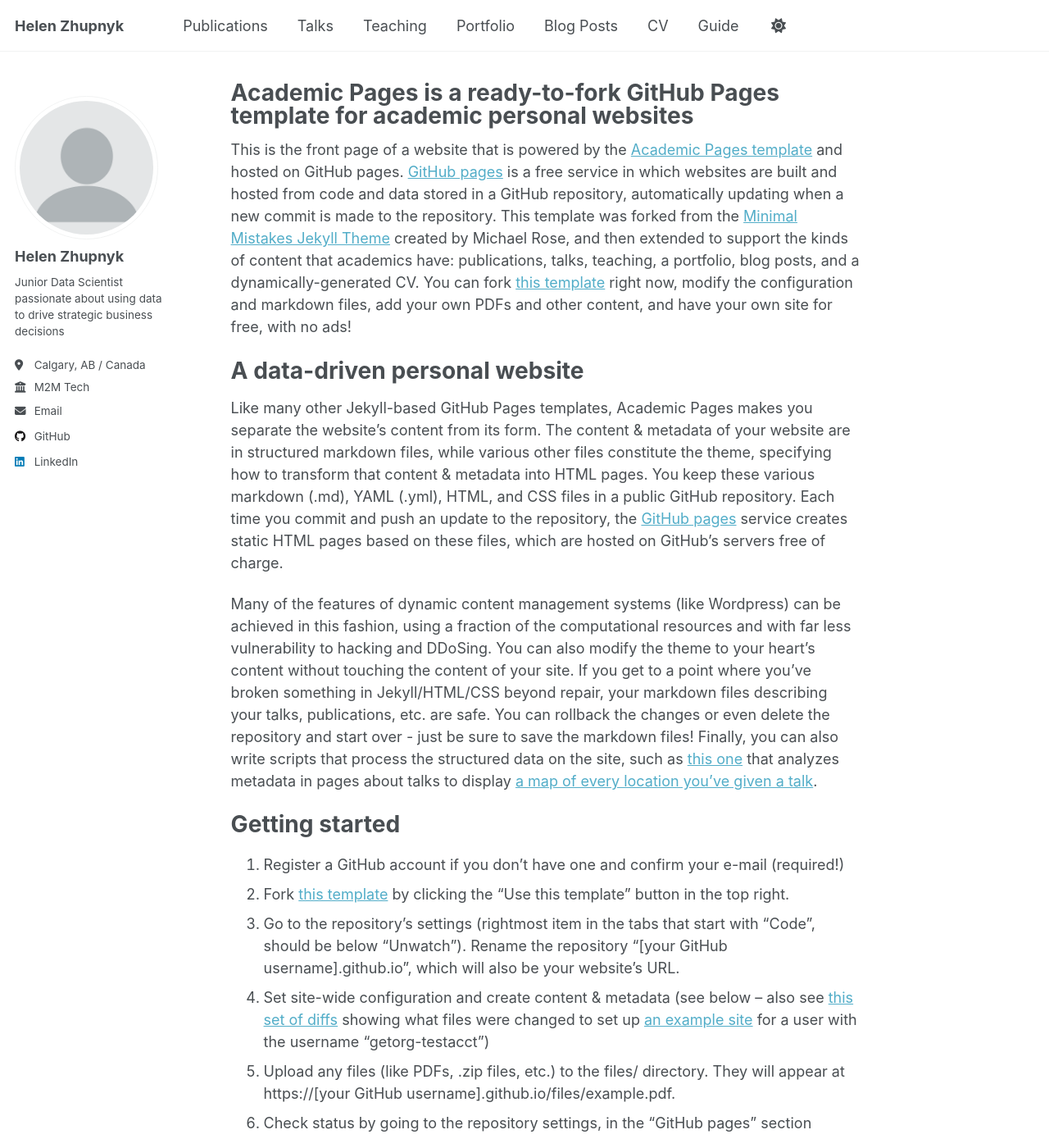
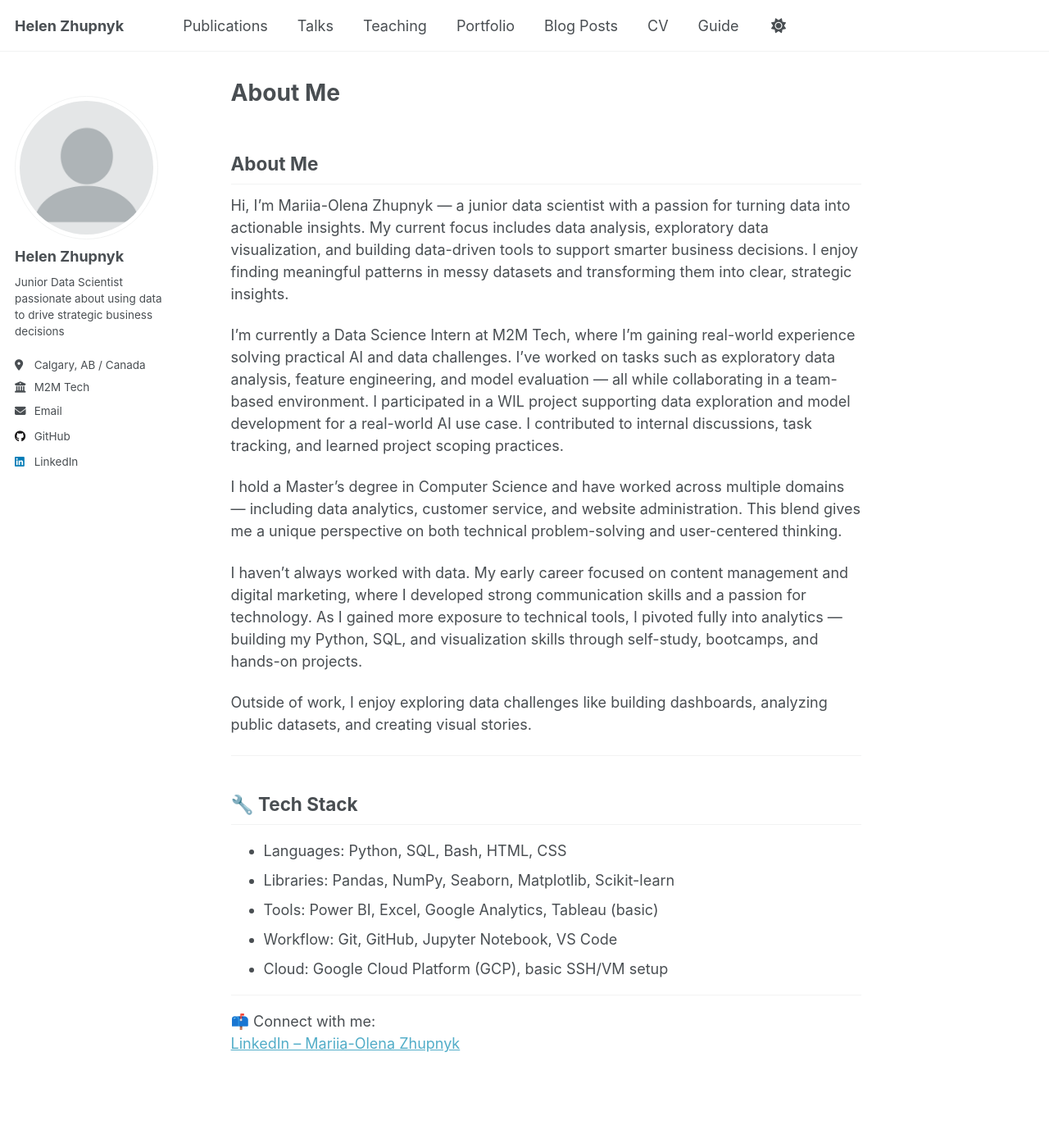
Before and after one commit to helenzhupnyk/helenzhupnyk.github.io, a Jekyll site: the page built from _pages/about.md, in a window 1280 px wide and 1400 px high. Shown: the whole window at 82% size. Built offline with Jekyll 4.4.1, drawn with Linux system fonts in a browser that asks for light colours; some of the changed text lies outside the part shown.

Commit message:
about.md

```diff
--- a/_pages/about.md
+++ b/_pages/about.md
@@ -1,49 +1,35 @@
 ---
 permalink: /
-title: "Academic Pages is a ready-to-fork GitHub Pages template for academic personal websites"
+title: "About Me"
 author_profile: true
 redirect_from:
   - /about/
   - /about.html
 ---
 
-This is the front page of a website that is powered by the [Academic Pages template](https://github.com/academicpages/academicpages.github.io) and hosted on GitHub pages. [GitHub pages](https://pages.github.com) is a free service in which websites are built and hosted from code and data stored in a GitHub repository, automatically updating when a new commit is made to the repository. This template was forked from the [Minimal Mistakes Jekyll Theme](https://mmistakes.github.io/minimal-mistakes/) created by Michael Rose, and then extended to support the kinds of content that academics have: publications, talks, teaching, a portfolio, blog posts, and a dynamically-generated CV. You can fork [this template](https://github.com/academicpages/academicpages.github.io) right now, modify the configuration and markdown files, add your own PDFs and other content, and have your own site for free, with no ads!
+## About Me
 
-A data-driven personal website
-======
-Like many other Jekyll-based GitHub Pages templates, Academic Pages makes you separate the website's content from its form. The content & metadata of your website are in structured markdown files, while various other files constitute the theme, specifying how to transform that content & metadata into HTML pages. You keep these various markdown (.md), YAML (.yml), HTML, and CSS files in a public GitHub repository. Each time you commit and push an update to the repository, the [GitHub pages](https://pages.github.com/) service creates static HTML pages based on these files, which are hosted on GitHub's servers free of charge.
+Hi, I’m Mariia-Olena Zhupnyk — a junior data scientist with a passion for turning data into actionable insights. My current focus includes data analysis, exploratory data visualization, and building data-driven tools to support smarter business decisions. I enjoy finding meaningful patterns in messy datasets and transforming them into clear, strategic insights.
 
-Many of the features of dynamic content management systems (like Wordpress) can be achieved in this fashion, using a fraction of the computational resources and with far less vulnerability to hacking and DDoSing. You can also modify the theme to your heart's content without touching the content of your site. If you get to a point where you've broken something in Jekyll/HTML/CSS beyond repair, your markdown files describing your talks, publications, etc. are safe. You can rollback the changes or even delete the repository and start over - just be sure to save the markdown files! Finally, you can also write scripts that process the structured data on the site, such as [this one](https://github.com/academicpages/academicpages.github.io/blob/master/talkmap.ipynb) that analyzes metadata in pages about talks to display [a map of every location you've given a talk](https://academicpages.github.io/talkmap.html).
+I’m currently a Data Science Intern at M2M Tech, where I’m gaining real-world experience solving practical AI and data challenges. I’ve worked on tasks such as exploratory data analysis, feature engineering, and model evaluation — all while collaborating in a team-based environment. I participated in a WIL project supporting data exploration and model development for a real-world AI use case. I contributed to internal discussions, task tracking, and learned project scoping practices.
 
-Getting started
-======
-1. Register a GitHub account if you don't have one and confirm your e-mail (required!)
-1. Fork [this template](https://github.com/academicpages/academicpages.github.io) by clicking the "Use this template" button in the top right.
-1. Go to the repository's settings (rightmost item in the tabs that start with "Code", should be below "Unwatch"). Rename the repository "[your GitHub username].github.io", which will also be your website's URL.
-1. Set site-wide configuration and create content & metadata (see below -- also see [this set of diffs](http://archive.is/3TPas) showing what files were changed to set up [an example site](https://getorg-testacct.github.io) for a user with the username "getorg-testacct")
-1. Upload any files (like PDFs, .zip files, etc.) to the files/ directory. They will appear at https://[your GitHub username].github.io/files/example.pdf.
-1. Check status by going to the repository settings, in the "GitHub pages" section
+I hold a Master’s degree in Computer Science and have worked across multiple domains — including data analytics, customer service, and website administration. This blend gives me a unique perspective on both technical problem-solving and user-centered thinking.
 
-Site-wide configuration
-------
-The main configuration file for the site is in the base directory in [_config.yml](https://github.com/academicpages/academicpages.github.io/blob/master/_config.yml), which defines the content in the sidebars and other site-wide features. You will need to replace the default variables with ones about yourself and your site's github repository. The configuration file for the top menu is in [_data/navigation.yml](https://github.com/academicpages/academicpages.github.io/blob/master/_data/navigation.yml). For example, if you don't have a portfolio or blog posts, you can remove those items from that navigation.yml file to remove them from the header.
+I haven’t always worked with data. My early career focused on content management and digital marketing, where I developed strong communication skills and a passion for technology. As I gained more exposure to technical tools, I pivoted fully into analytics — building my Python, SQL, and visualization skills through self-study, bootcamps, and hands-on projects.
 
-Create content & metadata
-------
-For site content, there is one markdown file for each type of content, which are stored in directories like _publications, _talks, _posts, _teaching, or _pages. For example, each talk is a markdown file in the [_talks directory](https://github.com/academicpages/academicpages.github.io/tree/master/_talks). At the top of each markdown file is structured data in YAML about the talk, which the theme will parse to do lots of cool stuff. The same structured data about a talk is used to generate the list of talks on the [Talks page](https://academicpages.github.io/talks), each [individual page](https://academicpages.github.io/talks/2012-03-01-talk-1) for specific talks, the talks section for the [CV page](https://academicpages.github.io/cv), and the [map of places you've given a talk](https://academicpages.github.io/talkmap.html) (if you run this [python file](https://github.com/academicpages/academicpages.github.io/blob/master/talkmap.py) or [Jupyter notebook](https://github.com/academicpages/academicpages.github.io/blob/master/talkmap.ipynb), which creates the HTML for the map based on the contents of the _talks directory).
+Outside of work, I enjoy exploring data challenges like building dashboards, analyzing public datasets, and creating visual stories.
 
-**Markdown generator**
+---
 
-The repository includes [a set of Jupyter notebooks](https://github.com/academicpages/academicpages.github.io/tree/master/markdown_generator
-) that converts a CSV containing structured data about talks or presentations into individual markdown files that will be properly formatted for the Academic Pages template. The sample CSVs in that directory are the ones I used to create my own personal website at stuartgeiger.com. My usual workflow is that I keep a spreadsheet of my publications and talks, then run the code in these notebooks to generate the markdown files, then commit and push them to the GitHub repository.
+## 🔧 Tech Stack
 
-How to edit your site's GitHub repository
-------
-Many people use a git client to create files on their local computer and then push them to GitHub's servers. If you are not familiar with git, you can directly edit these configuration and markdown files directly in the github.com interface. Navigate to a file (like [this one](https://github.com/academicpages/academicpages.github.io/blob/master/_talks/2012-03-01-talk-1.md) and click the pencil icon in the top right of the content preview (to the right of the "Raw | Blame | History" buttons). You can delete a file by clicking the trashcan icon to the right of the pencil icon. You can also create new files or upload files by navigating to a directory and clicking the "Create new file" or "Upload files" buttons.
+- Languages: Python, SQL, Bash, HTML, CSS
+- Libraries: Pandas, NumPy, Seaborn, Matplotlib, Scikit-learn
+- Tools: Power BI, Excel, Google Analytics, Tableau (basic)
+- Workflow: Git, GitHub, Jupyter Notebook, VS Code
+- Cloud: Google Cloud Platform (GCP), basic SSH/VM setup
 
-Example: editing a markdown file for a talk
-![Editing a markdown file for a talk](/images/editing-talk.png)
+---
 
-For more info
-------
-More info about configuring Academic Pages can be found in [the guide](https://academicpages.github.io/markdown/), the [growing wiki](https://github.com/academicpages/academicpages.github.io/wiki), and you can always [ask a question on GitHub](https://github.com/academicpages/academicpages.github.io/discussions). The [guides for the Minimal Mistakes theme](https://mmistakes.github.io/minimal-mistakes/docs/configuration/) (which this theme was forked from) might also be helpful.
+📫 Connect with me:
+[LinkedIn – Mariia-Olena Zhupnyk](https://www.linkedin.com/in/helenzhupnyk/)
```
